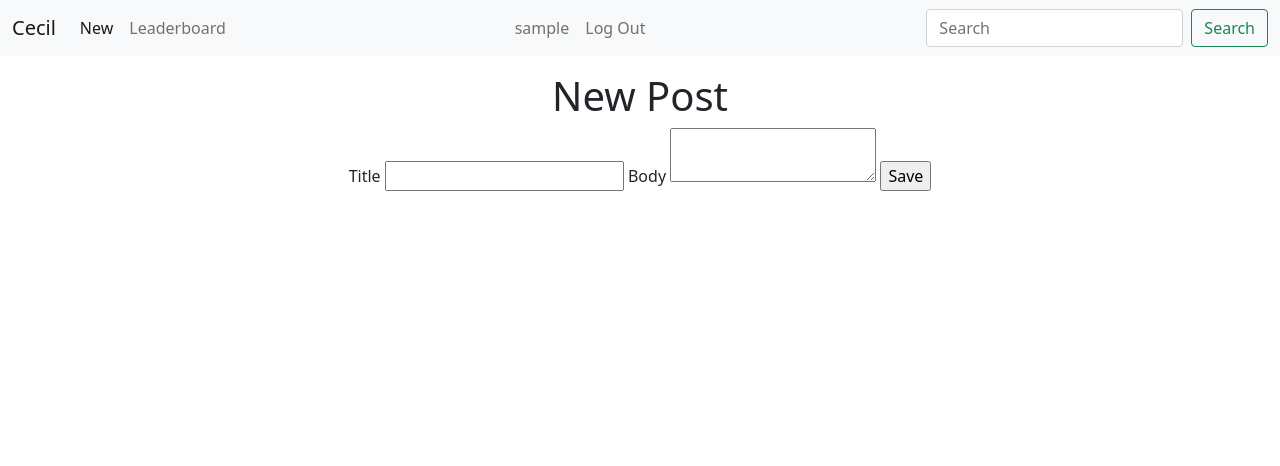
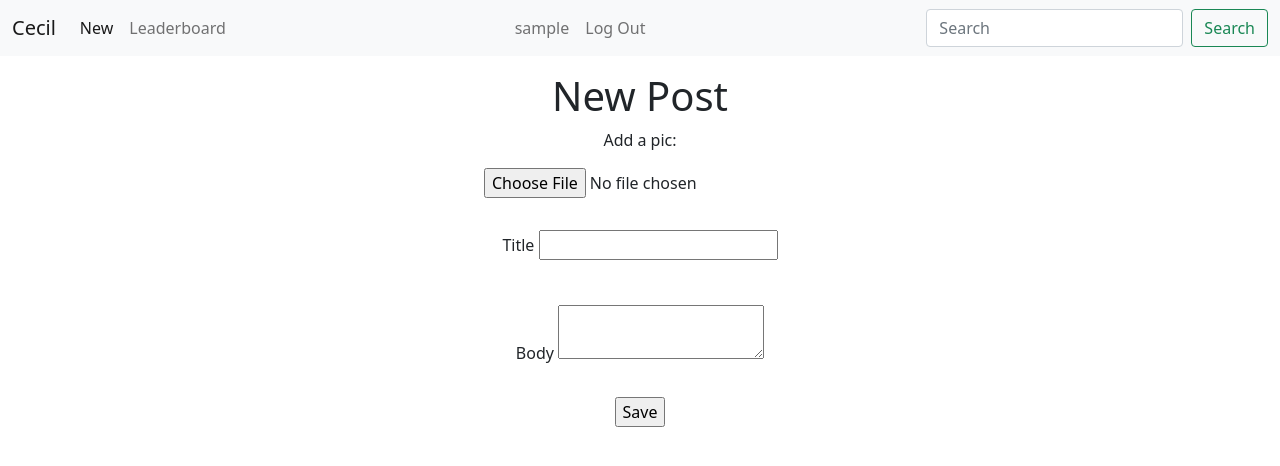
Before and after one commit to carsonfischl/cecil-backend, a Flask app: page /create in a window 1280 px wide. Shown: the top 466 px of the page. Run offline with Flask 2, Linux system fonts and the light colour scheme; the visitor is signed in with stand-in values (Sample User, id 1); data comes from the database, SQL or seed files in the repository.

Commit message:
added images to posts

```diff
--- a/flaskr/blog.py
+++ b/flaskr/blog.py
@@ -3,7 +3,9 @@ from flask import (
 )
 from werkzeug.exceptions import abort
 
-from flaskr.auth import login_required
+from flaskr.auth import login_required, allowed_file
+import uuid
+import os
 from flaskr.db import get_db
 
 bp = Blueprint('blog', __name__)
@@ -13,7 +15,7 @@ bp = Blueprint('blog', __name__)
 def index():
     db = get_db()
     posts = db.execute(
-        'SELECT p.id, title, body, created, author_id, username'
+        'SELECT p.id, title, body, created, author_id, username, post_image'
         ' FROM post p JOIN user u ON p.author_id = u.id'
         ' ORDER BY created DESC'
     ).fetchall()
@@ -26,6 +28,24 @@ def create():
     if request.method == 'POST':
         title = request.form['title']
         body = request.form['body']
+        if 'file' not in request.files:
+            flash('No file part')
+            return redirect(request.url)
+        file = request.files['file']
+        file_ext = file.filename.rsplit('.', 1)[1].lower()
+        # If the user does not select a file, the browser submits an
+        # empty file without a filename.
+        if file.filename == '':
+            flash('No selected file')
+            return redirect(request.url)
+        if file and allowed_file(file.filename):
+            filename = str(uuid.uuid4()) + '.' + file_ext
+            basedir = os.path.abspath(os.path.dirname(
+                __file__)) + '/static/images'
+            file.save(os.path.join(
+                basedir, filename))
+            file_loc = os.path.join(
+                basedir, filename)
         error = None
 
         if not title:
@@ -36,9 +56,9 @@ def create():
         else:
             db = get_db()
             db.execute(
-                'INSERT INTO post (title, body, author_id)'
-                ' VALUES (?, ?, ?)',
-                (title, body, g.user['id'])
+                'INSERT INTO post (title, body, author_id, post_image)'
+                ' VALUES (?, ?, ?, ?)',
+                (title, body, g.user['id'], filename)
             )
             db.commit()
             return redirect(url_for('blog.index'))
@@ -48,7 +68,7 @@ def create():
 
 def get_post(id, check_author=True):
     post = get_db().execute(
-        'SELECT p.id, title, body, created, author_id, username'
+        'SELECT p.id, title, body, created, author_id, username, post_image'
         ' FROM post p JOIN user u ON p.author_id = u.id'
         ' WHERE p.id = ?',
         (id,)
@@ -65,7 +85,7 @@ def get_post(id, check_author=True):
 
 def get_post_by_user(id, check_author=True):
     post = get_db().execute(
-        'SELECT p.id, title, body, created, author_id, username'
+        'SELECT p.id, title, body, created, author_id, username, post_image'
         ' FROM post p JOIN user u ON p.author_id = u.id'
         ' WHERE u.id = ?',
         (id,)
--- a/flaskr/schema.sql
+++ b/flaskr/schema.sql
@@ -16,5 +16,6 @@ CREATE TABLE post (
     created TIMESTAMP NOT NULL DEFAULT CURRENT_TIMESTAMP,
     title TEXT NOT NULL,
     body TEXT NOT NULL,
+    post_image TEXT,
     FOREIGN KEY (author_id) REFERENCES user (id)
 );
--- a/flaskr/static/style.css
+++ b/flaskr/static/style.css
@@ -22,3 +22,20 @@ article {
   margin: auto;
   align-items: center;
 }
+
+#main-profile-pic {
+  border-radius: 50%;
+  overflow: hidden;
+}
+
+#title-div {
+  margin: 2rem;
+}
+
+#body-div {
+  margin: 2rem;
+}
+
+.input-title {
+  margin-bottom: 1rem;
+}
--- a/flaskr/templates/blog/create.html
+++ b/flaskr/templates/blog/create.html
@@ -6,10 +6,18 @@
 
 {% block content %}
   <form method="post" enctype="multipart/form-data">
-    <label for="title">Title</label>
-    <input name="title" id="title" value="{{ request.form['title'] }}" required>
-    <label for="body">Body</label>
-    <textarea name="body" id="body">{{ request.form['body'] }}</textarea>
+    <div class="mb-3" id="post-img">
+      <label for="myfile" class="input-title">Add a pic:</label> <br>
+      <input type="file" id="file" name="file">
+    </div>
+    <div class="mb-3" id="title-div">
+      <label for="title" class="input-title">Title</label>
+      <input name="title" id="title" value="{{ request.form['title'] }}" required>
+    </div>
+    <div class="mb-3" id="body-div">
+      <label for="body" class="input-title">Body</label>
+      <textarea name="body" id="body">{{ request.form['body'] }}</textarea>
+    </div>
     <input type="submit" value="Save">
   </form>
 {% endblock %}
--- a/flaskr/templates/blog/index.html
+++ b/flaskr/templates/blog/index.html
@@ -9,6 +9,7 @@
     <article class="post">
       <header>
         <div>
+          <img src="static/images/{{ post.post_image }}" alt="{{ post.post_image }}" width="120" height="120" id="post-pic">
           <h1>{{ post['title'] }}</h1>
           <div class="about">by {{ post['username'] }} on {{ post['created'].strftime('%Y-%m-%d') }}</div>
         </div>
--- a/flaskr/templates/leaderboard/leaderboard.html
+++ b/flaskr/templates/leaderboard/leaderboard.html
@@ -15,7 +15,7 @@
       {% for user in users %}
         <tr>
           <td>{{user['id']}}</td>
-          <td>{{user['username']}}</td>
+          <td><img src="static/images/{{ user.profile_pic }}" alt="profile_pic" width="25" height="25" id="main-profile-pic">   {{user['username']}}</td>
           <td>{{user['score']}}</td>
         </tr>
       {% endfor %}
--- a/flaskr/templates/profile/profile.html
+++ b/flaskr/templates/profile/profile.html
@@ -5,11 +5,12 @@
 {% endblock %}
 
 {% block content %}
-    <div class="profile-pic"></div>
+    <div class="profile-pic">
+        <img src="static/images/{{ user.profile_pic }}" alt="{{ user.profile_pic }}" width="120" height="120" id="main-profile-pic">
+    </div>
     <div class="profile-info">
         <h3>{{ user.username }}</h3>
         <h6>{{ user.email }}</h6>
         <h6>{{ user.city }}, {{user.state}}, {{user.country}}</h6>
-        <img src="static/images/{{ user.profile_pic }}" alt="profile pic">
     </div>
 {% endblock %}
```
Also changed, not shown: flaskr/templates/blog/update.html (+8 -4 lines), flaskr/static/images/2f99bb64-45b9-4614-af83-aa596d352904.gif (added), flaskr/static/images/5ca4c054-ad13-43dd-9ece-f3d99b694db1.png (added), flaskr/static/images/71cfdca5-f75d-4e74-ac90-13d3069aaafa.png (added), flaskr/static/images/a22a3ea0-692e-4a9a-aa02-8ba5f121ee1c.jpg (added), flaskr/static/images/uploads/f0dc444d-aa9e-4a04-9915-bd6c088ef04e.jpg (deleted), flaskr/static/images/uploads/f638f415-0349-4710-9ff5-3ce6087cde22.png (deleted).
